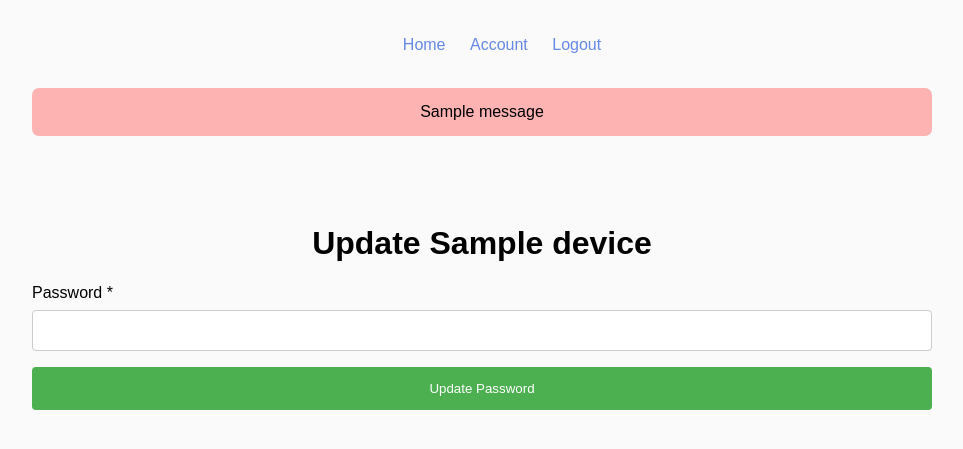
After one commit to Durigy/iot-cw, a Flask app: page /update_device/1 in a window 1280 px wide. The commit adds this page. Shown: the top 449 px of the page, without its empty margins (158-1121 px from the left). Run offline with Flask 2, Linux system fonts and the light colour scheme; a user stored in the database is signed in; tables that the repository leaves empty hold one stand-in row (values such as "Sample post"); one stand-in notice (Sample message) is shown.

Commit message:
that is my web stuff finished

```diff
--- a/website/main/__init__.py
+++ b/website/main/__init__.py
@@ -2,6 +2,7 @@ from flask import Flask
 from flask_sqlalchemy import SQLAlchemy
 from flask_login import LoginManager
 from datetime import timedelta
+from flask_restful import Api
 
 app = Flask(__name__)
 
@@ -16,4 +17,6 @@ login_manager = LoginManager(app)
 login_manager.login_view = 'login'
 login_manager.login_message_category = 'info'
 
+api = Api(app)
+
 from . import routes
--- a/website/main/forms.py
+++ b/website/main/forms.py
@@ -6,7 +6,7 @@ from flask_login import current_user
 
 class RegistrationForm(FlaskForm):
     email = StringField('Email *', validators=[DataRequired(), Email()])
-    password = PasswordField('password *', validators=[DataRequired()]) #, Regexp('^(?=.*\d).{6,8}$', message='Your password should be between 6 and 8 Charaters long and contain at least 1 number')])
+    password = PasswordField('Password *', validators=[DataRequired()]) #, Regexp('^(?=.*\d).{6,8}$', message='Your password should be between 6 and 8 Charaters long and contain at least 1 number')])
     confirm_password = PasswordField('Confirm password *', validators=[DataRequired(), EqualTo('password')])
     submit = SubmitField('Register')
 
@@ -21,3 +21,7 @@ class LoginForm(FlaskForm):
     password = PasswordField('Password *', validators=[DataRequired(), ]) # Regexp('^(?=.*\d).{6,8}$', message='Your password should be between 6 and 8 Charaters long and contain at least 1 number')
     remember = BooleanField('Remember Me')
     submit = SubmitField('Login')
+
+class ChangeDevicePasswordForm(FlaskForm):
+    password = PasswordField('Password *', validators=[DataRequired(), Length(min=1, max=8)])
+    submit = SubmitField('Update Password')
--- a/website/main/routes.py
+++ b/website/main/routes.py
@@ -1,44 +1,67 @@
 from datetime import datetime
-from . import app, db
+from . import app, db, api
 import secrets
 from flask import render_template, url_for, request, redirect, flash
 from flask_login import login_user, logout_user, login_required, current_user
-from .forms import LoginForm, RegistrationForm
-from flask_restful import Api, Resource, abort, marshal_with, reqparse, fields
+from .forms import LoginForm, RegistrationForm, ChangeDevicePasswordForm
+from flask_restful import Resource, abort, marshal_with, reqparse, fields
 from .models import User, Device, DeviceInfo
 import bcrypt
 
 
-# @app.errorhandler(404)
-# def page_not_found(e):
-#     return "<h1>404, There's an error</h1>"
+@app.errorhandler(404)
+def page_not_found(e):
+    return render_template(
+        '404.html',
+        title='404'
+    )
 
-# @app.errorhandler(500)
-# def page_not_found(e):
-#     return "<h1>500, There's an error</h1>"
+@app.errorhandler(500)
+def page_not_found(e):
+    return "<h1>500, There's an error</h1>"
 
-@app.route('/')
+@app.route('/', methods=['GET', 'POST'])
 @login_required
 def index():
     devices = Device.query.filter_by(user_id = current_user.id).all()
+
     return render_template(
         'index.html',
-        title='home',
+        title='Account',
         devices = devices
     )
 
 @app.route('/account')
 @login_required
 def account():
-    return '<h1>Hello There</h1>'
-    # return render_template(
-    #     'index.html',
-    #     title='home'
-    # )
+    return render_template(
+        'user/account.html',
+        title='Account'
+    )
 
-# @app.route('/')
-# def home():
-#     return '<h1>Hello There</h1>'
+@app.route('/update_device/<device_id>', methods=['GET', 'POST'])
+@login_required
+def update_device_pwd(device_id):
+    device = Device.query.get_or_404(device_id)
+    if device.user_id != current_user.id:
+        flash('device not found')
+        return redirect('404')
+
+    form = ChangeDevicePasswordForm()
+    if form.validate_on_submit and request.method == "POST":
+        hashed_password = bcrypt.hashpw(bytes(form.password.data,'UTF-8'), bcrypt.gensalt())
+        device.password = hashed_password
+        db.session.commit()
+        flash('Device password updated')
+        return redirect(url_for('index'))
+
+    return render_template(
+        'device/device_update_details.html',
+        title='Update Device',
+        form=form,
+        device = device
+    )
+
 
 #################################
 #                               #
@@ -113,24 +136,24 @@ def generate_id():
     return id
 
 
-#### api ####
-
-# Alram activated
-# @app.route("/api/<api_key>/send_data", methods=['GET', 'POST'])
-# def logout(api_key):
-# @app.route("/api/send_data", methods=['GET', 'POST'])
-# def api_send_data():
-#     content = request.json
-#     print(content)
-#     return True
-
-api = Api(app)
+#################################
+#                               #
+#           API Stuff           #
+#                               #
+#################################
 
 device_post_args = reqparse.RequestParser()
 device_post_args.add_argument("api_key", type=str, help="API key not sent", required=True)
 device_post_args.add_argument("name", type=str, help="Name not sent")
 device_post_args.add_argument("hashed_password", type=str, help="Password not sent")
 device_post_args.add_argument("is_armed", type=bool, help="Armed status not sent")
+
+device_put_args = reqparse.RequestParser()
+device_put_args.add_argument("api_key", type=str, help="API key not sent", required=True)
+device_put_args.add_argument("device_id", type=str, help="Device ID not sent", required=True)
+device_put_args.add_argument("name", type=str, help="Name not sent")
+device_put_args.add_argument("hashed_password", type=str, help="Password not sent")
+device_put_args.add_argument("is_armed", type=bool, help="Armed status not sent")
 
 device_get_args = reqparse.RequestParser()
 device_get_args.add_argument("device_id", type=str, help="Device ID not sent", required=True)
@@ -145,13 +168,13 @@ device_data_post_args.add_argument("is_intruder", type=bool, help="Is Intruder n
 device_data_post_args.add_argument("reset_counter", type=int, help="Counter not sent")
 
 
-resource_fields = {
-    'id': fields.String,
-    'name': fields.String,
-    'hashed_password': fields.String,
-    'is_armed': fields.Boolean,
-    'user_id': fields.String
-}
+# resource_fields = {
+#     'id': fields.String,
+#     'name': fields.String,
+#     'hashed_password': fields.String,
+#     'is_armed': fields.Boolean,
+#     'user_id': fields.String
+# }
 
 class DeviceAPI(Resource):
     # @marshal_with(resource_fields)
@@ -195,17 +218,20 @@ class DeviceAPI(Resource):
 
     # @marshal_with(resource_fields)
     def put(self):
-        args = device_post_args.parse_args()
+        args = device_put_args.parse_args()
 
         if not User.query.filter_by(api_key=args['api_key']).first(): abort(404, message="no user")
 
-        device = Device.query.filter_by(id=args['id']).first()
+        device = Device.query.filter_by(id=args['device_id']).first()
         if not device: abort(404, message="Couldn't find the result")
 
 
         if args['name']: device.name = args['name']
         if args['hashed_password']: device.hashed_password = args['hashed_password']
-        if args['is_armed']: device.is_armed = args['is_armed']
+        if args['is_armed'] == True:
+            device.is_armed = True
+        elif args['is_armed'] == False:
+            device.is_armed = False
 
         db.session.commit()
         return {
--- a/website/main/static/style.css
+++ b/website/main/static/style.css
@@ -83,16 +83,17 @@ a:hover {
 header {
     position: sticky;
     top: 0;
-    height: 50px;
+    height: 70px;
     width: 100%;
     z-index: 999;
-    background-color: #bbb;
+    /* background-color: #bbb; */
 }
 
 nav {
     position: absolute;
     width: 100%;
     text-align: center;
+    padding-top: 20px;
 }
 
 nav li {
@@ -102,15 +103,54 @@ nav li {
 nav a {
     padding: 10px;
     text-decoration: none;
-    color: #fff;
+    /*color: #fff;*/
 }
 
-/* my password jeff */
-
-.wrapper{
-    color: blue;
+.login-btn {
+    background-color: orange;
+    color: white;
+    border: 2px solid orange;
+    border-radius: 7px;
+    padding-left: 20px;
+    padding-right: 20px;
 }
 
-#button6{
-    font-size: 40px;
+.register-btn {
+    background-color: white;
+    color: orange;
+    font-weight: 700;
+    border: 2px solid orange;
+    border-radius: 7px;
 }
+
+.centre {
+    text-align: center;
+    padding-top: 50px;
+}
+
+
+/* reference: https://www.w3schools.com/css/tryit.asp?filename=trycss_forms*/
+input[type=text], input[type=password], select {
+  width: 100%;
+  padding: 12px 20px;
+  margin: 8px 0;
+  display: inline-block;
+  border: 1px solid #ccc;
+  border-radius: 4px;
+  box-sizing: border-box;
+}
+
+input[type=submit] {
+  width: 100%;
+  background-color: #4CAF50;
+  color: white;
+  padding: 14px 20px;
+  margin: 8px 0;
+  border: none;
+  border-radius: 4px;
+  cursor: pointer;
+}
+
+input[type=submit]:hover {
+  background-color: #45a049;
+}
--- /dev/null
+++ b/website/main/templates/device/device_update_details.html
@@ -0,0 +1,34 @@
+{% extends "layout.html" %}
+{% block content %}
+<div class="centre">
+    <h1>Update {{ device.name }}</h1>
+</div>
+<div>
+        <form method="POST" action="">
+            {{ form.hidden_tag() }}
+                <div>
+                    {{ form.password.label() }}
+
+                    </br>
+
+                    {% if form.password.errors %}
+                        {{ form.password()}}
+                        <div>
+                            {% for error in form.password.errors %}
+                                <span style="color: red;">{{ error }}</span>
+                            {% endfor %}
+                        </div>
+                    {% else %}
+                        {{ form.password() }}
+                    {% endif %}
+                </div
+
+            </br>
+
+            <div>
+                {{ form.submit( class='btn' ) }}
+            </div>
+        </form>
+    </div>
+
+{% endblock content %}
--- a/website/main/templates/layout.html
+++ b/website/main/templates/layout.html
@@ -13,15 +13,13 @@
         <header>
             <nav>
                 <ul>
-                    <li><a href="{{ url_for('index') }}">Home</a></li>
                     {% if current_user.is_authenticated %}
+                        <li><a href="{{ url_for('index') }}">Home</a></li>
                         <li><a href="{{ url_for('account') }}">Account</a></li>
-                        <li><a href="{{ url_for('logout') }}">Logout</a></li>
+                        <li><a cless="logout-btn" href="{{ url_for('logout') }}">Logout</a></li>
                     {% else %}
-                        <li><a href="{{ url_for('login') }}">Login</a></li>
-                        or
-                        <li><a href="{{ url_for('register') }}">Register</a></li>
-                        <li>Hello, Friend</li>
+                        <li><a class="login-btn" href="{{ url_for('login') }}">Login</a></li>
+                        <li><a class="register-btn" href="{{ url_for('register') }}">Register</a></li>
                     {% endif %}
                 </ul>
 
```
Also changed, not shown: website/main/templates/404.html (added, +8 -0 lines), website/main/templates/index.html (+17 -6 lines), website/main/templates/login.html (deleted, +0 -63 lines), website/main/templates/user/account.html (added, +13 -0 lines), website/main/templates/user/login.html (+1 -7 lines), website/main/templates/user/register.html (+4 -4 lines).
